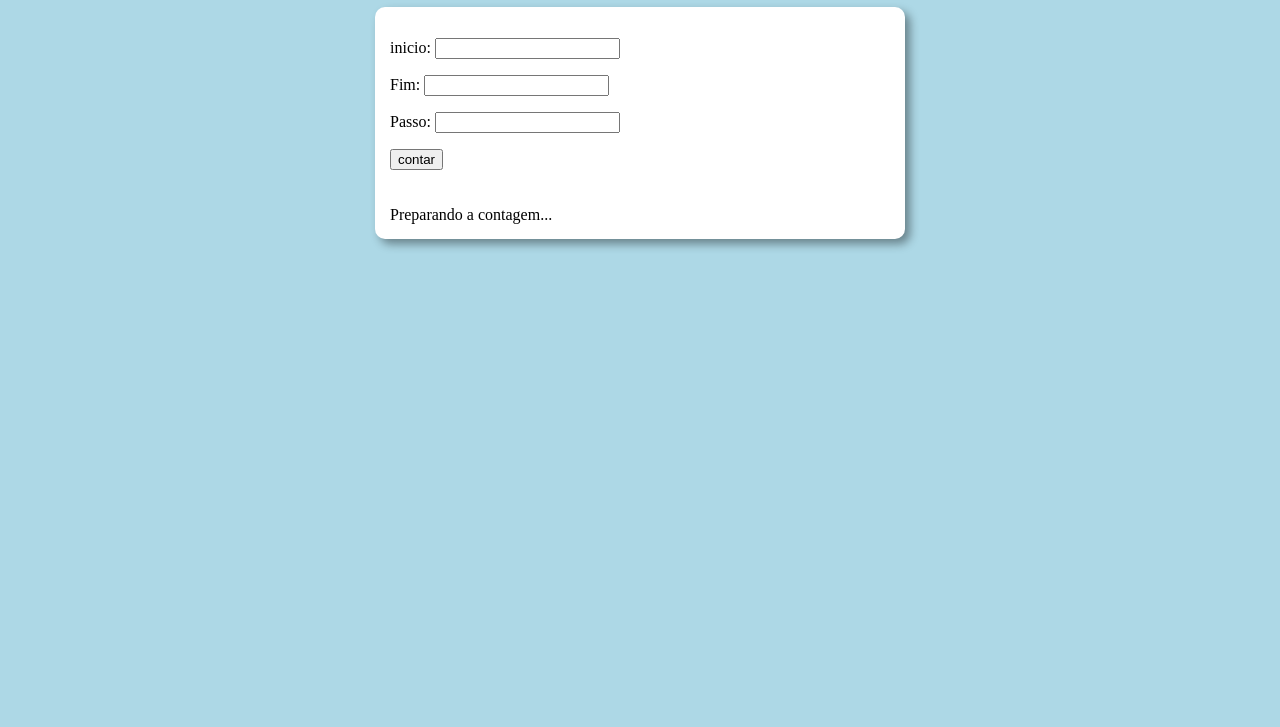
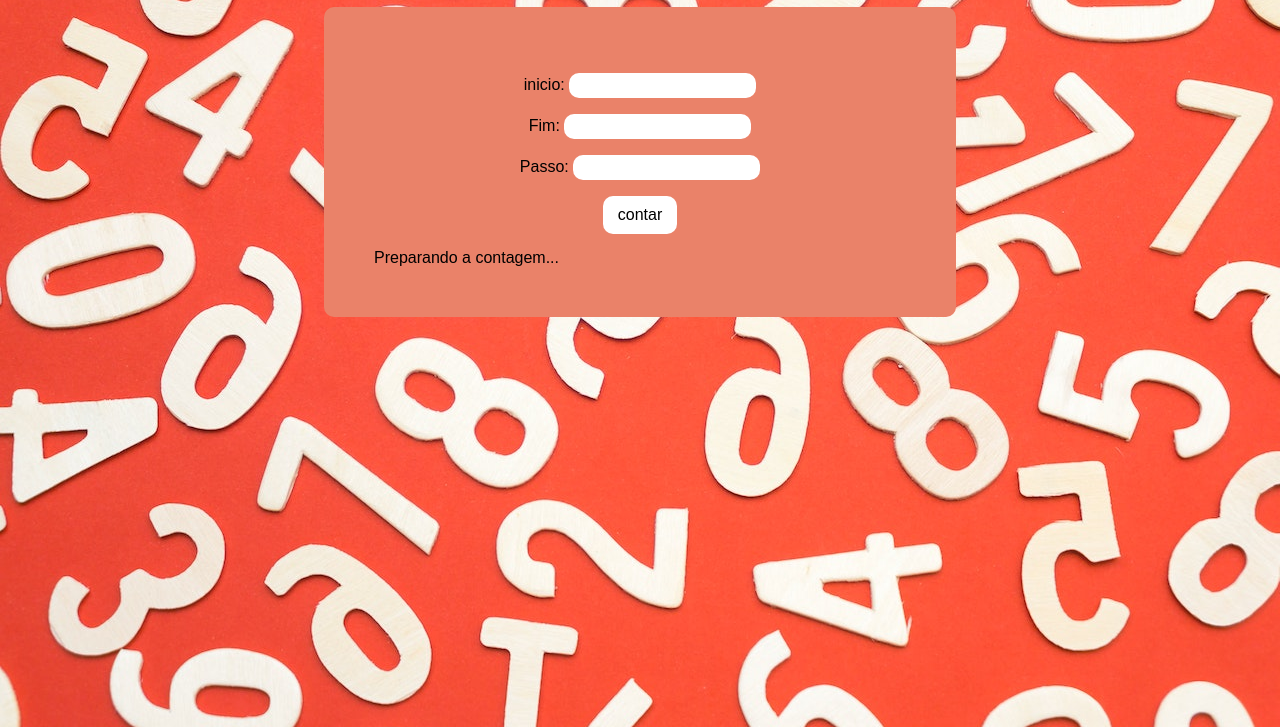
Before and after one commit to cintiasouzads/Contador, a plain HTML site: page index.html in a window 1280 px wide. Shown: the part 73-800 px from the top of the page. Drawn offline with Linux system fonts and the light colour scheme.

Commit message:
CSS
Finalizando o CSS

```diff
--- a/index.html
+++ b/index.html
@@ -13,13 +13,11 @@
     </header>
     <section>
         <div id="dados">
-            <p>inicio: <input type="number" name="inicio" id="txti"></p>
+            <p>inicio: <input  type="number" name="inicio" id="txti"></p>
             <p>Fim: <input type="number" name="fim" id="txtf"></p>
             <p>Passo: <input type="number" name="passo" id="txtp"></p>
-            <input type="button" value="contar" onclick="contar()">
+            <input id="cont" type="button" value="contar" onclick="contar()">
             </div>
-            <br>
-            <br>
             <div id="res">
                     Preparando a contagem...
             </div>
--- a/style.css
+++ b/style.css
@@ -1,24 +1,57 @@
 body{
-    background: lightblue;
+    background:url(/Imagem/pexels-black-ice-1314543.png);
+    background-repeat: no-repeat;
+    background-size: cover;
+    font-family: Arial, Helvetica, sans-serif;
 }
 
 h1{
     text-align: center;
-    color:white;
+    color:#4a3029;
 }
 
 section{
-    background: white;
+    background:#EA8269;
+    box-sizing: border-box;
     border-radius: 10px;
-    padding:15px;
-    width: 500px;
-    margin:auto;
-    box-shadow: 5px 5px 10px rgba(0, 0, 0, 0.397);
+    padding:50px;
+    margin: auto;
+    width: 50%;
+    height: 50%;
 }
 
-img{
-    border-radius: 50%;
-    width: 250px;
-    height: 250px;
+#dados{
+    text-align: center;
+}
 
+#txti{
+    border-radius: 10px;
+    border: none;
+    padding: 05px;
 }
+
+#txtf{
+    border-radius: 10px;
+    border: none;
+    padding: 05px;
+}
+
+#txtp{
+    border-radius: 10px;
+    border: none;
+    padding: 05px;
+}
+
+#res{
+    margin-top:15px;
+}
+
+#cont{
+    border-radius: 10px;
+    background-color: white;
+    border: none;
+    border-width: 10px;
+    padding: 10px 15px;
+    font-size: medium;
+    text-align: center;
+}
```
Also changed, not shown: Imagem/pexels-black-ice-1314543.png (added).
